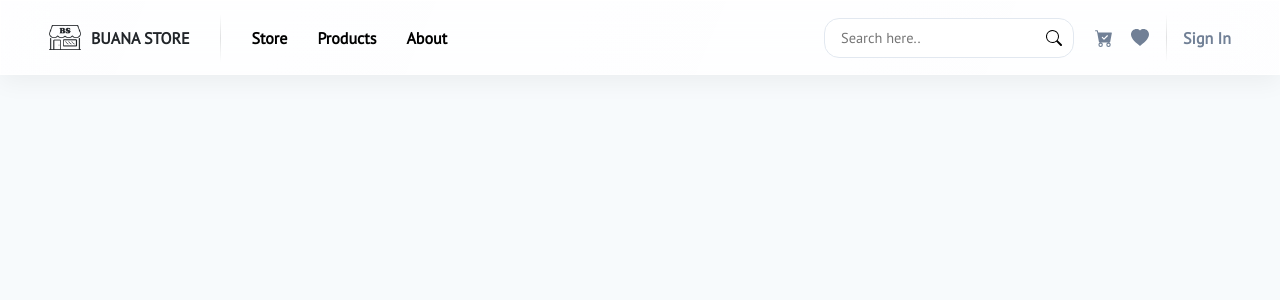
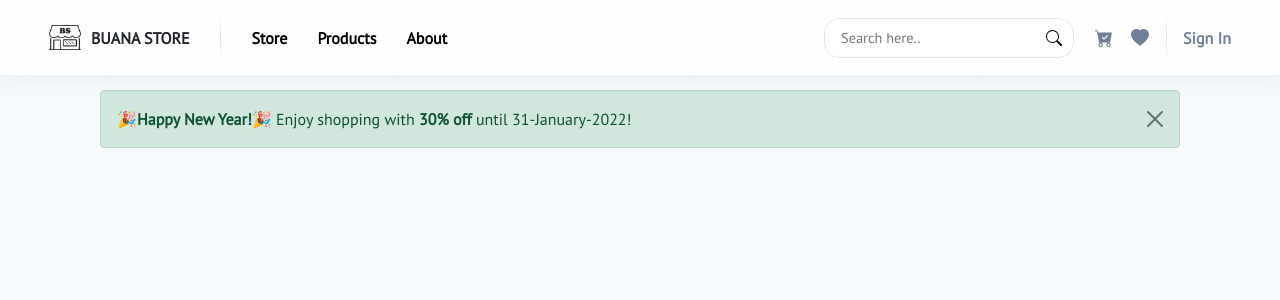
Before and after one commit to bhaktibuana/buana-store-project, a React (Create React App) app in the folder client/: page / in a window 1280 px wide. Shown: the top 300 px of the page. Built offline with nearby package versions, Linux system fonts and the light colour scheme.

Commit message:
create alert component

```diff
--- /dev/null
+++ b/client/src/components/AlertSuccess/AlertSuccess.js
@@ -0,0 +1,21 @@
+import React, { useState } from "react";
+import Alert from "react-bootstrap/Alert";
+
+const AlertSuccess = () => {
+  const [alertShow, setAlertShow] = useState(true);
+
+  if (alertShow) {
+    return (
+      <>
+        <Alert variant="success" onClose={() => setAlertShow(false)} dismissible>
+          🎉<strong>Happy New Year!</strong>🎉 Enjoy shopping with{" "}
+          <strong>30% off</strong> until 31-January-2022!
+        </Alert>
+      </>
+    );
+  }
+
+  return <></>;
+};
+
+export default AlertSuccess;
--- a/client/src/components/HomepageContent/HomepageContent.css
+++ b/client/src/components/HomepageContent/HomepageContent.css
@@ -0,0 +1,41 @@
+.homepage-content-container {
+  display: flex;
+  flex-direction: column;
+  padding-top: 122px;
+  padding-inline: 30px;
+  width: 100%;
+  margin-inline: auto;
+  height: 100%;
+}
+
+.homepage-alert-container {
+  display: block;
+  width: 100%;
+  height: auto;
+}
+
+.homepage-top-content-container {
+  display: flex;
+  width: 100%;
+  justify-content: space-between;
+}
+
+@media screen and (min-width: 768px) {
+  .homepage-content-container {
+    padding-top: 90px;
+  }
+}
+
+@media screen and (min-width: 1100px) {
+  .homepage-content-container {
+    padding-inline: 0px;
+    width: 1080px;
+  }
+}
+
+@media screen and (min-width: 1440px) {
+  .homepage-content-container {
+    padding-inline: 0px;
+    width: 1240px;
+  }
+}
--- a/client/src/pages/Homepage/Homepage.js
+++ b/client/src/pages/Homepage/Homepage.js
@@ -1,4 +1,5 @@
 import React from "react";
+import HomepageContent from "../../components/HomepageContent/HomepageContent";
 import NavbarBs from "../../components/NavbarBs/NavbarBs";
 import "./Homepage.css";
 
@@ -7,6 +8,7 @@ const Homepage = () => {
     <>
       <div className="homepage-container">
         <NavbarBs />
+        <HomepageContent />
       </div>
     </>
   );
```
